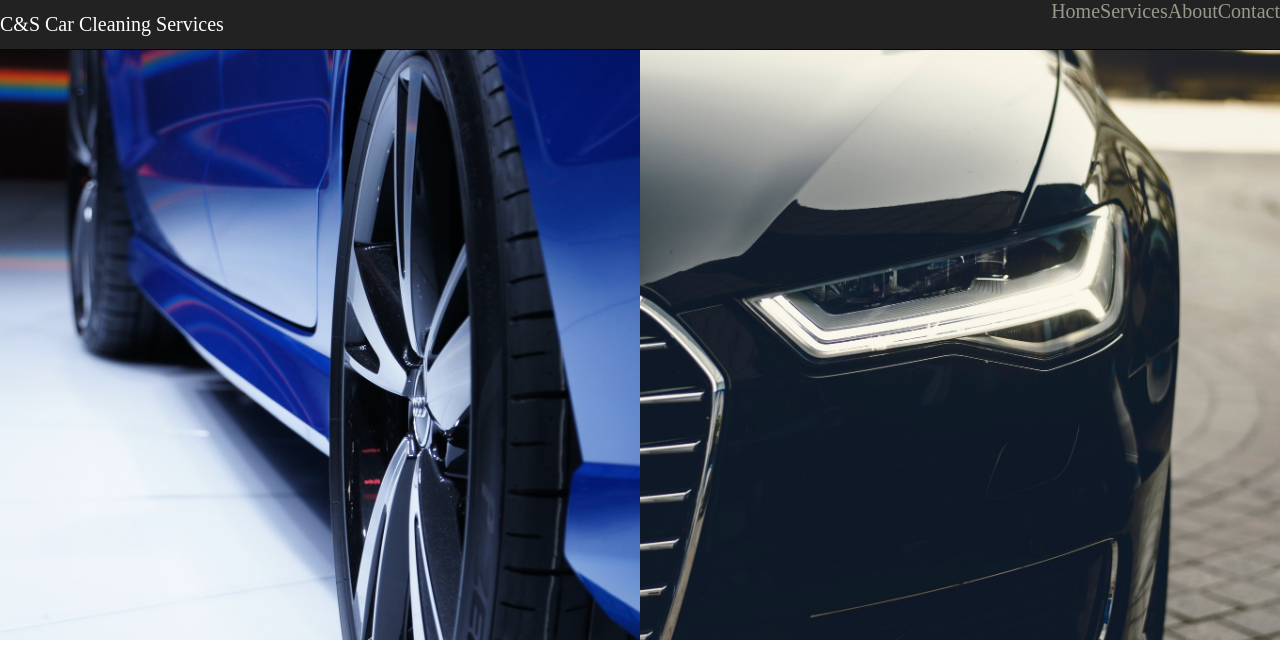
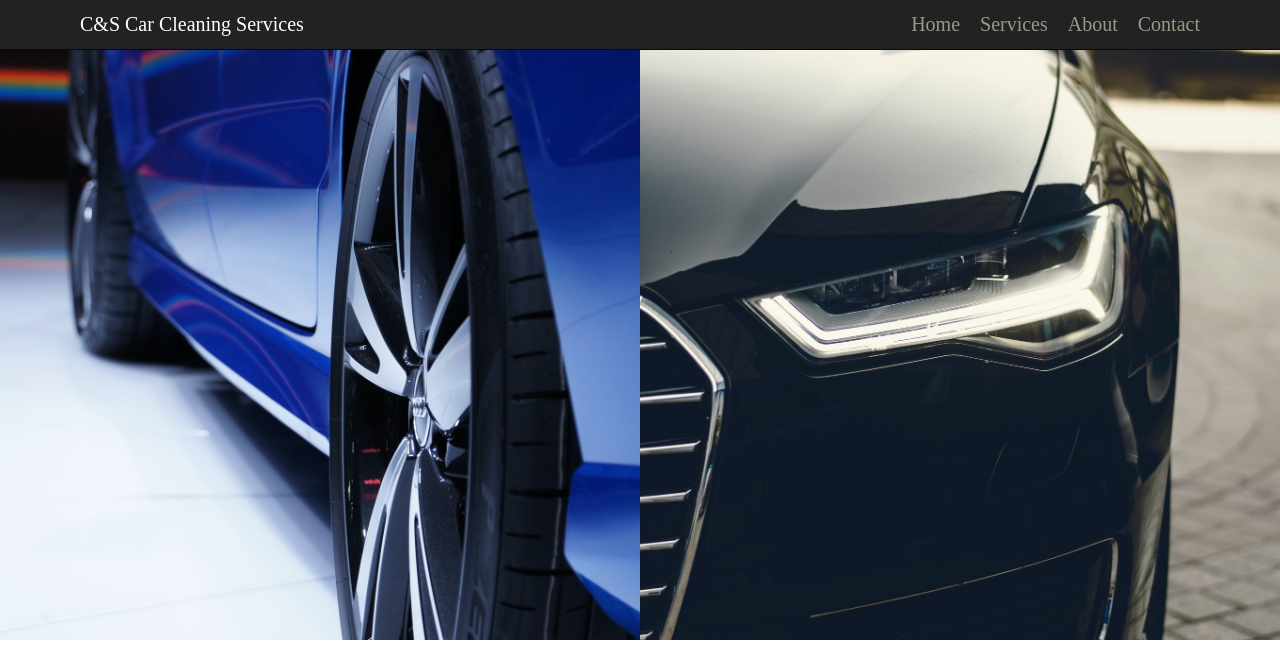
Before and after one commit to camwood23/CarDetailing, a website: page index.html in a window 1280 px wide. Shown: the top 658 px of the page. Drawn offline with nearby package versions, Linux system fonts and the light colour scheme; files that its build step writes are made by us from their sources.

Commit message:
Adding styling for the navbar

```diff
--- a/index.html
+++ b/index.html
@@ -11,11 +11,21 @@
     <body>
         <div class="container">
             <nav class="nav-bar">
-                <div class="nav-bar__company-name">C&amp;S Car Cleaning Services</div>
-                <a href="#header" class="nav-bar__link nav-bar__link__home">Home</a>
-                <a href="#services" class="nav-bar__link nav-bar__link__services">Services</a>
-                <a href="#about" class="nav-bar__link nav-bar__link__about">About</a>
-                <a href="#contact" class="nav-bar__link nav-bar__link__contact">Contact</a>
+                <div class="nav-bar__container">
+                    <div class="nav-bar__company-name">C&amp;S Car Cleaning Services</div>
+                    <div class="nav-bar__item">
+                        <a href="#header" class="nav-bar__link nav-bar__link__home">Home</a>
+                    </div>
+                    <div class="nav-bar__item">
+                        <a href="#services" class="nav-bar__link nav-bar__link__services">Services</a>
+                    </div>
+                    <div class="nav-bar__item">
+                        <a href="#about" class="nav-bar__link nav-bar__link__about">About</a>
+                    </div>
+                    <div class="nav-bar__item">
+                        <a href="#contact" class="nav-bar__link nav-bar__link__contact">Contact</a>
+                    </div>
+                </div>
             </nav>
             <header id="header" class="header">
                 <!-- <div class="header__backdrop">
--- a/sass/_base.scss
+++ b/sass/_base.scss
@@ -17,6 +17,7 @@
 html {
     box-sizing: border-box;
     font-size: 62.5%; // 1rem = 10px, 10px/16px = 62.5%
+    scroll-behavior: smooth;
 }
 
 body {
--- a/sass/_layout.scss
+++ b/sass/_layout.scss
@@ -6,22 +6,37 @@
     width: 100%;
     height: 5rem;
     display: flex;
-    justify-content: flex-start;
+    justify-content: center;
     align-items: center;
     background-color: #222222;
     color: #fff;
     font-size: 2rem;
     border-bottom: 1px solid #080808;
 
+    &__container {
+        max-width: 114rem;
+        width: 100%;
+        height: 100%;
+        display: flex;
+        align-items: center;
+    }
+
     &__company-name {
         margin-right: auto;
+        margin-left: 1rem;
     }
 
     &__link {
         text-decoration: none;
+        color: currentColor;
+    }
+
+    &__item {
+        display: flex;
+        align-items: center;
+        align-self: stretch;
+        padding: 1rem;
         color: #99988A;
-        align-self: stretch;
-
         &:hover {
             background-color: #080808;
             color: #fff;
```
